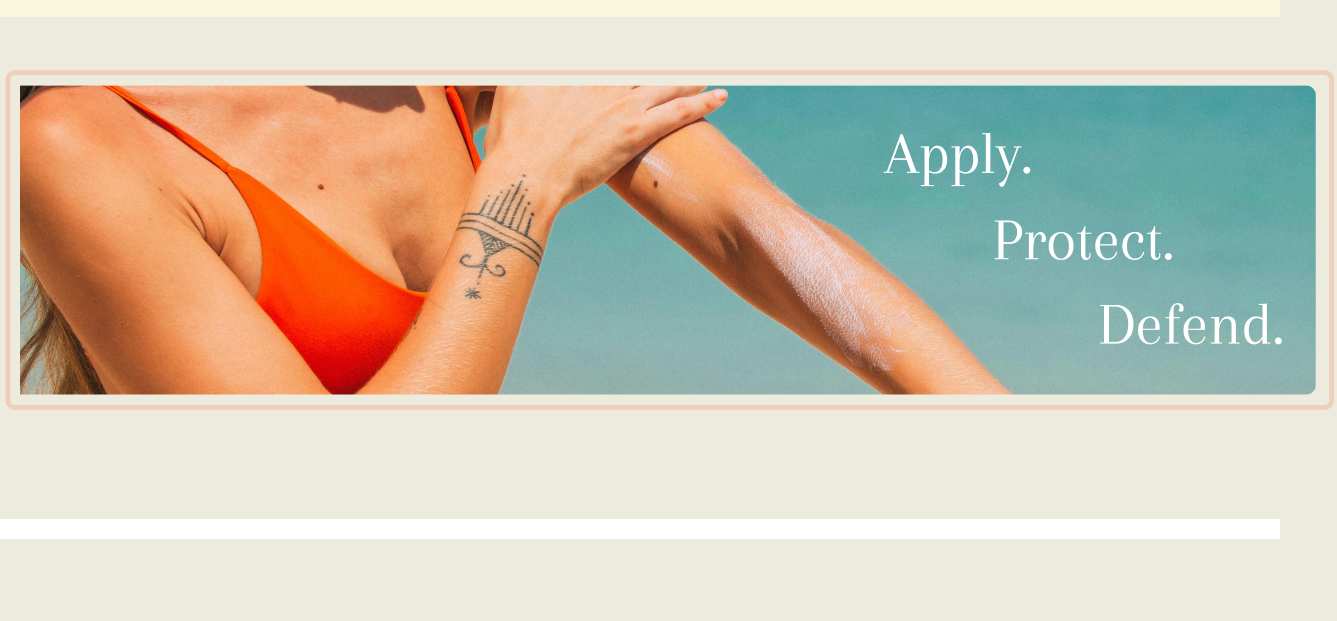
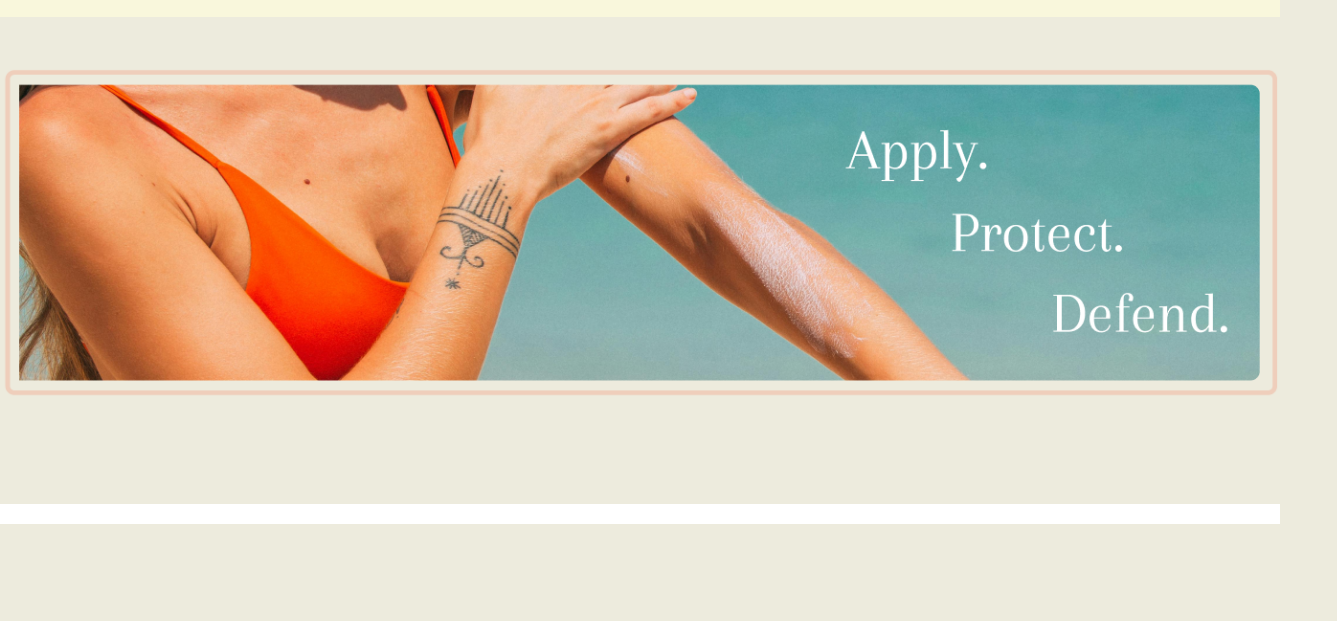
Before and after one commit to jngg0066/sunrise-parry-aws, a website: page index.html in a window 1280 px wide. Shown: the part 119-740 px from the top of the page, 1337 px wide, since content can reach past the window. Drawn offline with Linux system fonts and the light colour scheme.

Commit message:
image resize and rename

```diff
--- a/public/assets/css/index.css
+++ b/public/assets/css/index.css
@@ -57,12 +57,15 @@ nav ul li a {
 .content {
     margin-top: 50px;
     text-align: center;
-}
-.content {
-    margin-top: 50px;
-    text-align: center;
     position: relative; /* Position relative to contain the absolutely positioned divider */
 }
+
+.content img {
+    max-width: 100%; /* Ensure the image doesn't exceed its container */
+    height: auto; /* Maintain aspect ratio */
+    max-height: 400px; /* Set maximum height for the image */
+}
+
 
 /* White division strip */
 .division {
```
Also changed, not shown: 1 other file.
